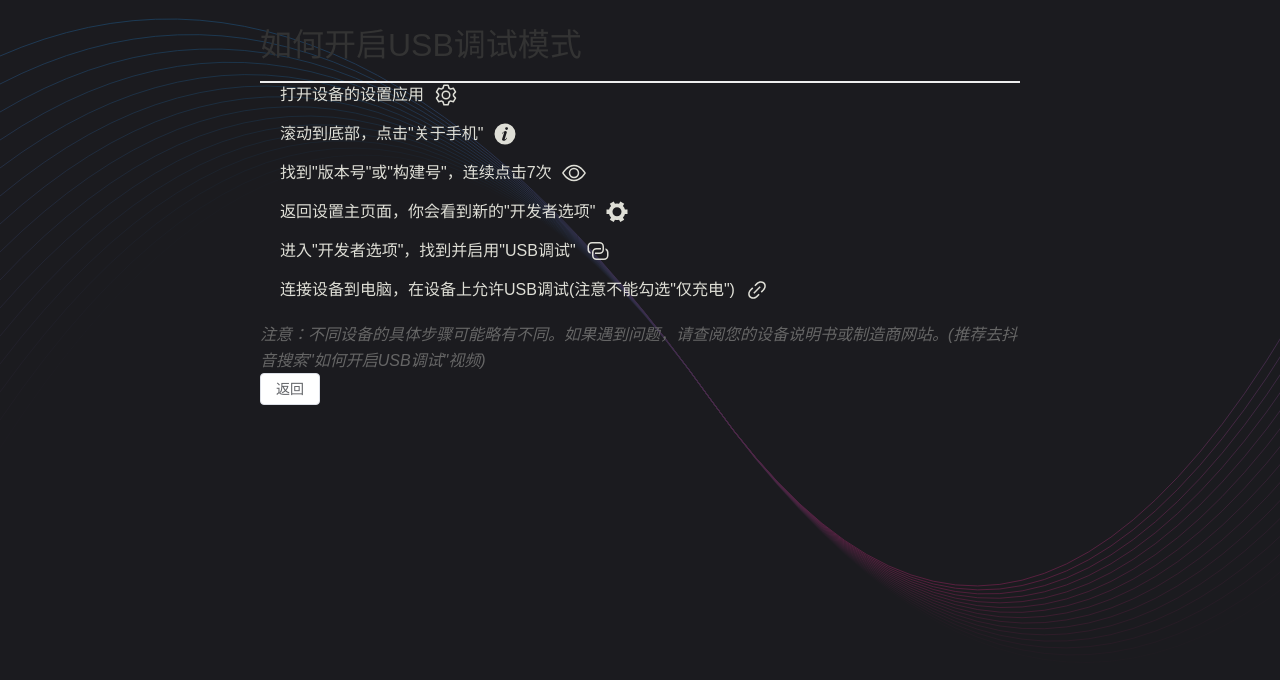
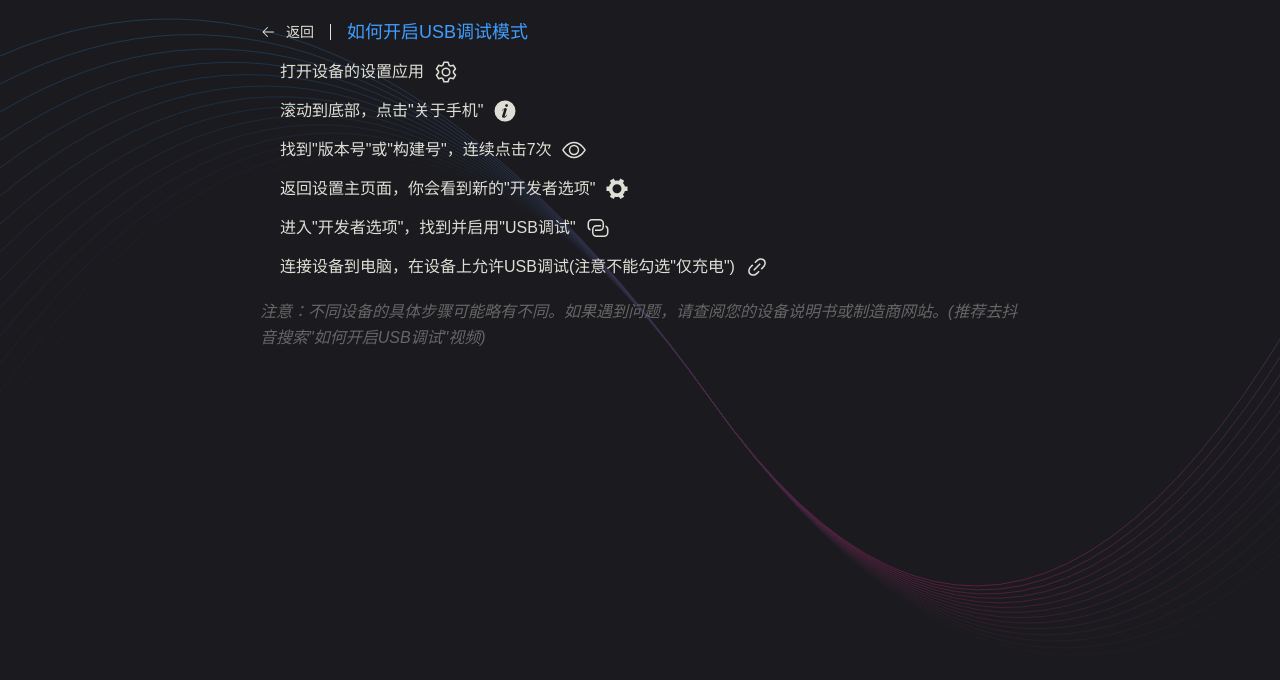
Before and after one commit to chengazhen/electron-adb, a Vue app: page /#/usb-debug-guide in a window 1280 px wide. Shown: the top 680 px of the page. Built offline with nearby package versions, Linux system fonts and the light colour scheme.

Commit message:
feat: 优化指南页面样式

```diff
--- a/src/renderer/src/pages/DeviceManagerAndInstaller.vue
+++ b/src/renderer/src/pages/DeviceManagerAndInstaller.vue
@@ -52,7 +52,7 @@ const goToUsbDebugGuide = () => {
 }
 
 .usb-debug-guide-btn {
-  position: fixed;
+  position: absolute;
   top: 20px;
   right: 20px;
   z-index: 1000;
--- a/src/renderer/src/pages/UsbDebugGuide.vue
+++ b/src/renderer/src/pages/UsbDebugGuide.vue
@@ -1,7 +1,11 @@
 <template>
   <div class="usb-debug-guide">
-    <h1>如何开启USB调试模式</h1>
-    <ol>
+    <el-page-header title="返回" @back="goBack">
+      <template #content>
+        <span style="color: #409eff">如何开启USB调试模式</span>
+      </template>
+    </el-page-header>
+    <ol class="mt-4">
       <li>
         打开设备的设置应用
         <el-icon><Setting /></el-icon>
@@ -30,7 +34,6 @@
     <p>
       注意：不同设备的具体步骤可能略有不同。如果遇到问题，请查阅您的设备说明书或制造商网站。(推荐去抖音搜索"如何开启USB调试"视频)
     </p>
-    <el-button @click="goBack">返回</el-button>
   </div>
 </template>
 
```
Also changed, not shown: 1 other file (tests, documents, lock files or other folders).
